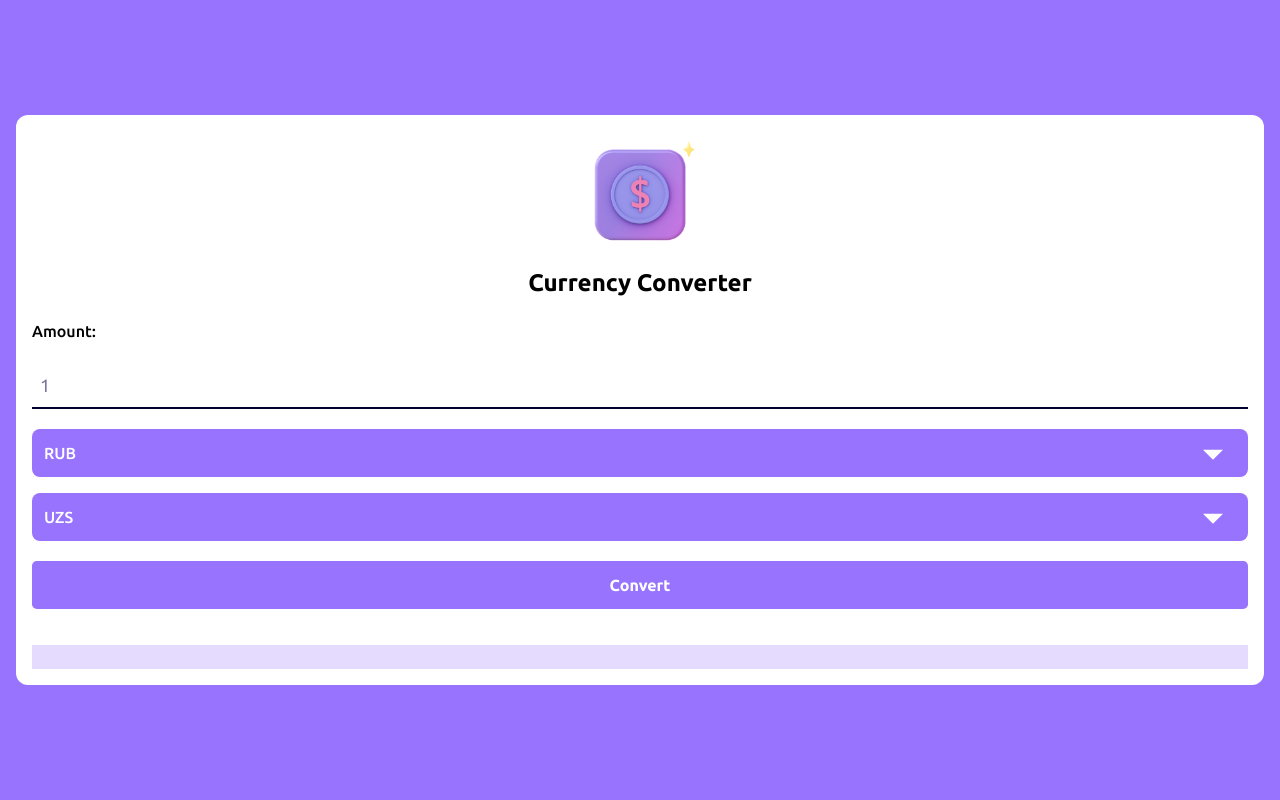
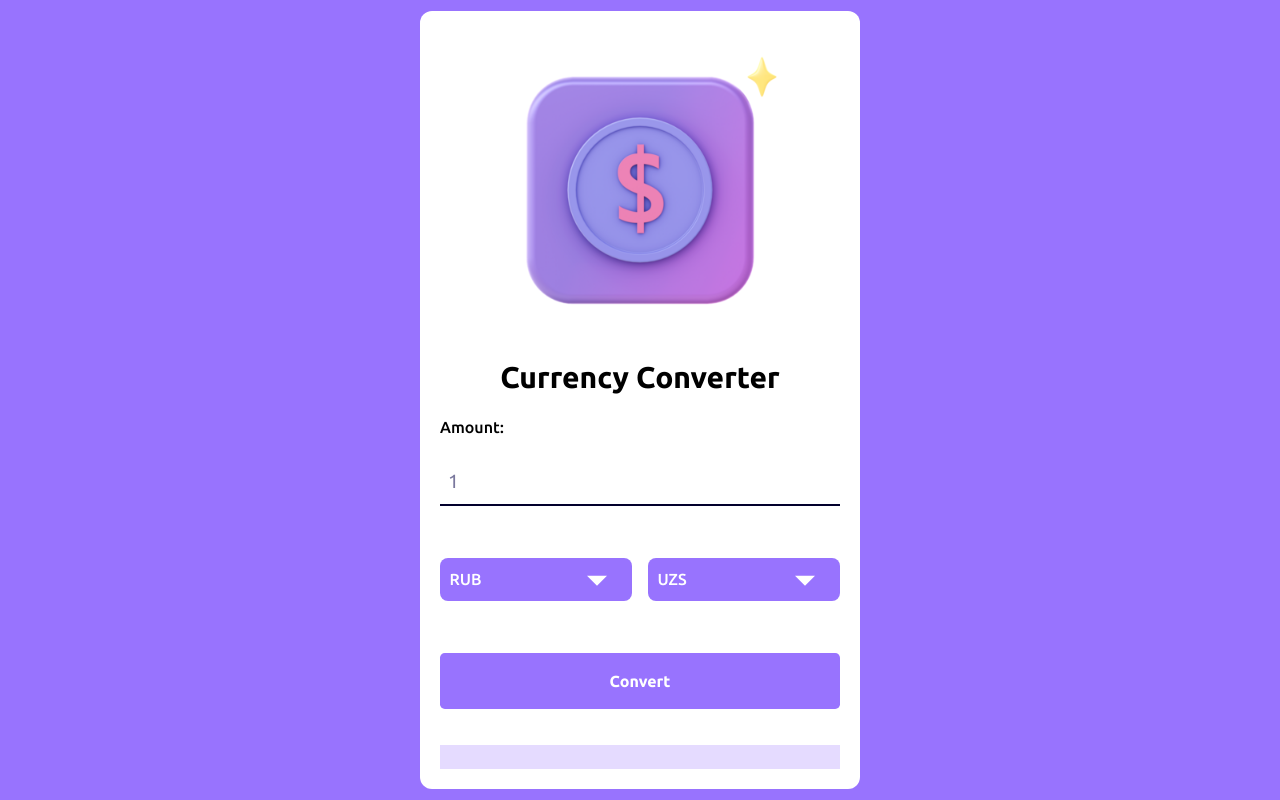
Before and after one commit to Qurbonoff11/currency-free, a website with bundled scripts: page index.html in a window 1280 px wide. Built offline with nearby package versions, Linux system fonts and the light colour scheme; no server answers.

Commit message:
The test failed.

```diff
--- a/index.html
+++ b/index.html
@@ -25,7 +25,7 @@
 <body>
 
   <!-- MAIN -->
-  <!-- <main class="bg-[#9873fe] w-full h-screen">
+  <main class="bg-[#9873fe] w-full h-screen">
     <section class="container m-auto h-full flex justify-center items-center">
       <div class="bg-white p-5 flex flex-col gap-5 rounded-xl">
         <div class="flex flex-col items-center gap-2">
@@ -46,37 +46,7 @@
         <p id="result" class="text-[1.2rem] text-center mt-4 text-[#02002c] bg-[#e5dbff] py-3 px-0 w-full"></p>
       </div>
     </section>
-  </main> -->
-
-  <main class="bg-[#9873fe] w-full h-screen">
-    <section class="container m-auto h-full flex justify-center items-center p-4 sm:p-0">
-      <div class="bg-white p-4 sm:p-5 flex flex-col gap-5 rounded-xl w-full sm:w-auto">
-
-        <div class="flex flex-col items-center gap-2">
-          <img class="w-40 sm:w-[25rem]" src="./assets/img/app-icon.png" alt="app-icon">
-          <h1 class="text-2xl sm:text-3xl font-semibold text-center">Currency Converter</h1>
-        </div>
-
-        <label for="amount" class="block font-medium text-base">Amount: </label>
-        <input type="text" id="amount" value="1"
-          class="block text-lg sm:text-[1.2rem] w-full border-b-2 text-[#7a789d] mb-6 sm:mb-8 p-2 border-[#02002c] outline-none focus:text-[#9873fe] focus:border-[#9873fe]">
-
-        <div class="w-full flex flex-col sm:flex-row justify-between items-center gap-4">
-          <select id="fromCurrencySelect"
-            class="w-full p-3 sm:p-[0.6rem] text-base appearance-none bg-[#9873fe] text-white font-medium rounded-lg"></select>
-          <select id="toCurrencySelect"
-            class="w-full p-3 sm:p-[0.6rem] text-base appearance-none bg-[#9873fe] text-white font-medium rounded-lg"></select>
-        </div>
-
-        <button id="convertBtn"
-          class="text-base w-full bg-[#9873fe] py-3 sm:py-4 mt-6 sm:mt-8 rounded-[0.3rem] text-white font-semibold">Convert</button>
-
-        <p id="result" class="text-lg sm:text-[1.2rem] text-center mt-4 text-[#02002c] bg-[#e5dbff] py-3 px-0 w-full">
-        </p>
-      </div>
-    </section>
   </main>
-
 
   <!-- JS LINK -->
   <script type="module" src="./js/script.js"></script>
```
